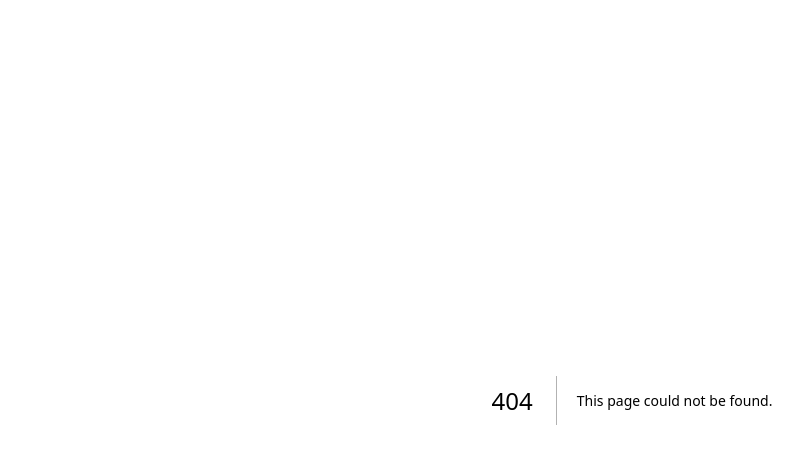
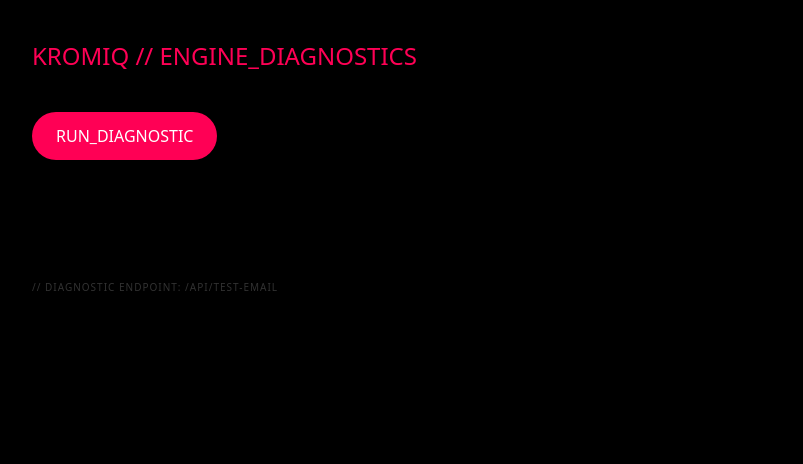
Before and after one commit to kromiqagency-netizen/Kromiqlanding, a Next.js app: page /debug in a window 1280 px wide. Before the commit this address had no page. Shown: the top 464 px of the page, without its empty margins (8-811 px from the left). Built offline with nearby package versions, Linux system fonts and the light colour scheme.

Commit message:
debug: add visual debug page for email diagnostics

```diff
--- /dev/null
+++ b/src/app/debug/page.tsx
@@ -0,0 +1,45 @@
+'use client';
+
+import { useState } from 'react';
+
+export default function DebugPage() {
+  const [result, setResult] = useState<any>(null);
+  const [loading, setLoading] = useState(false);
+
+  const runDiagnostic = async () => {
+    setLoading(true);
+    try {
+      const response = await fetch('/api/test-email');
+      const data = await response.json();
+      setResult(data);
+    } catch (err: any) {
+      setResult({ error: err.message });
+    } finally {
+      setLoading(false);
+    }
+  };
+
+  return (
+    <div className="min-h-screen bg-black text-white p-10 font-mono">
+      <h1 className="text-2xl mb-10 text-primary">KROMIQ // ENGINE_DIAGNOSTICS</h1>
+
+      <button
+        onClick={runDiagnostic}
+        disabled={loading}
+        className="px-6 py-3 bg-primary text-white rounded-full hover:bg-opacity-80 transition-all mb-10"
+      >
+        {loading ? 'EXECUTING...' : 'RUN_DIAGNOSTIC'}
+      </button>
+
+      {result && (
+        <pre className="p-6 bg-zinc-900 rounded-xl border border-white/10 overflow-auto max-w-4xl text-sm">
+          {JSON.stringify(result, null, 2)}
+        </pre>
+      )}
+
+      <div className="mt-20 text-foreground/20 text-[10px] uppercase tracking-widest">
+        // Diagnostic endpoint: /api/test-email
+      </div>
+    </div>
+  );
+}
```
